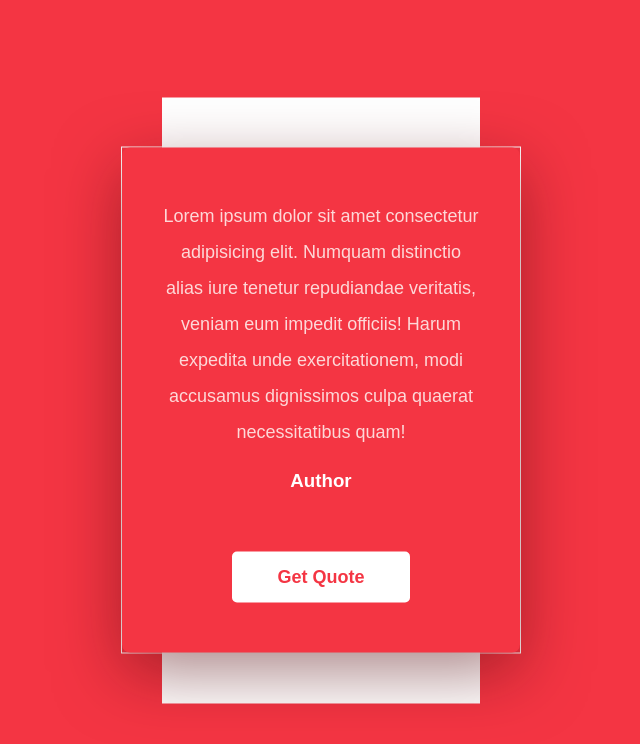
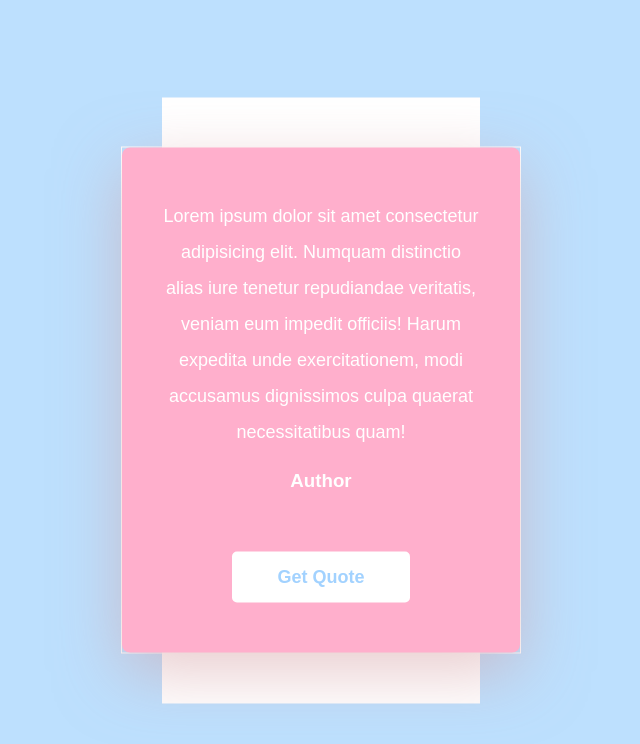
Before and after one commit to ElaheMahmoodi/Quote, a plain HTML site: page index.html in a window 1280 px wide. Shown: the whole page, without its empty margins (319-959 px from the left). Drawn offline with Linux system fonts and the light colour scheme; no server answers.

Commit message:
colors changed

```diff
--- a/style.css
+++ b/style.css
@@ -5,7 +5,7 @@
   font-family: "Poppins", sans-serif;
 }
 body {
-  background-color: #f43543;
+  background-color: #bde0fe;
 }
 .wrapper {
   width: 400px;
@@ -17,9 +17,9 @@ body {
 }
 .container {
   width: 100%;
-  background-color: #f43543;
+  background-color: #ffafcc;
   padding: 50px 40px;
-  box-shadow: 0 20px 65px rgba(87, 11, 16, 0.5);
+  box-shadow: 0 20px 65px rgba(209, 152, 155, 0.5);
   position: relative;
   border-radius: 8px;
   text-align: center;
@@ -35,7 +35,7 @@ body {
   left: 10%;
 }
 .container p {
-  color: #fdd8d8;
+  color: #ffffff;
   line-height: 2;
   font-size: 18px;
 }
@@ -52,6 +52,6 @@ body {
   border-radius: 5px;
   font-size: 18px;
   font-weight: 600;
-  color: #f43543;
+  color: #a2d2ff;
   cursor: pointer;
 }
```
